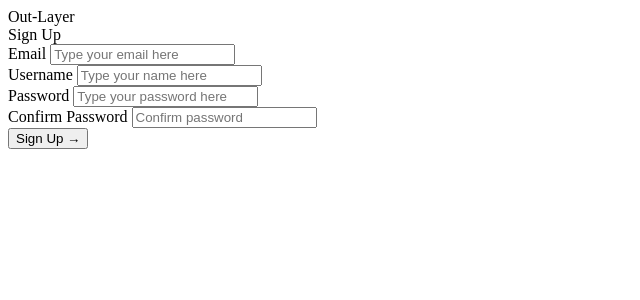
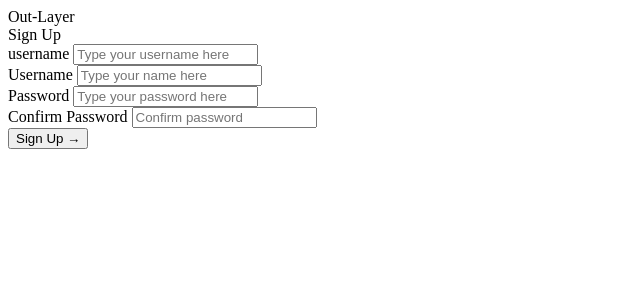
Before and after one commit to TeamDDev/Outlayer, a Django app: template outlayer/tracker/templates/registration/signup.html in a window 1280 px wide. Shown: the top 300 px of the page, without its empty margins (0-640 px from the left). Run offline with Django 3.2, Linux system fonts and the light colour scheme; the template is opened without the code that fills it, so the values that code supplies are empty; parts of the project's set-up code (start-up, migrations or seed data) failed here and were passed over; some web fonts are replaced.

Commit message:
Update signup.html

```diff
--- a/outlayer/tracker/templates/registration/signup.html
+++ b/outlayer/tracker/templates/registration/signup.html
@@ -19,8 +19,8 @@
             <div class="Form">
                 <form class="form_beginning" method="POST" id="loginform">
                     <div class="form_group">
-                        <label for="email" id="username" class="label_email">Email</label>
-                        <input type="email" name="username" class="form_input" placeholder="Type your email here" id="email" required>
+                        <label for="username" id="username" class="label_username">username</label>
+                        <input type="username" name="username" class="form_input" placeholder="Type your username here" id="username" required>
                     </div>
 		 <div class="form_group">
                         <label for="name">Username</label>
```
